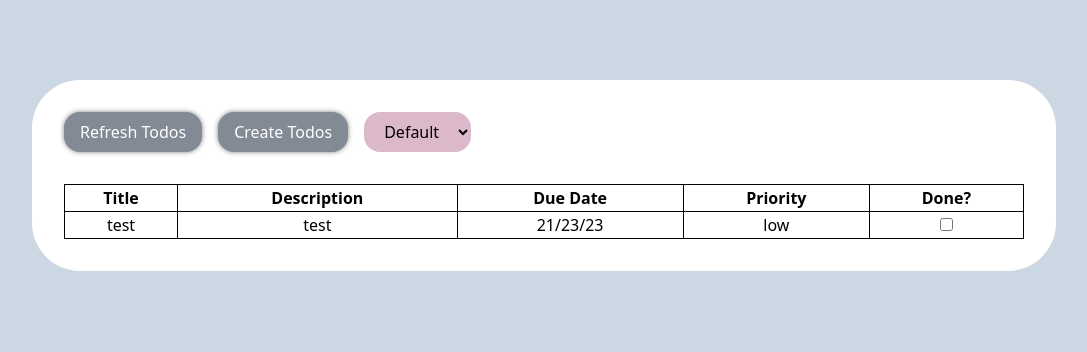
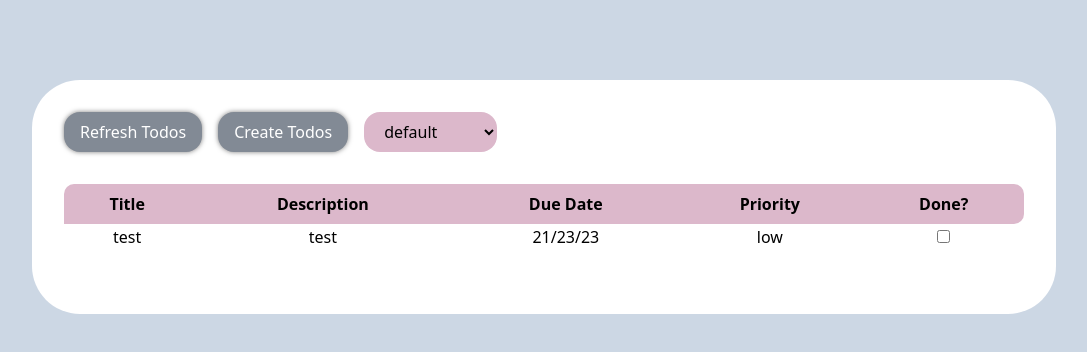
Before and after one commit to ComradeStijn/TOP-to-do-list, a website built with webpack: page src/index.html in a window 1280 px wide. Shown: the whole page, without its empty margins (96-1183 px from the left). Built offline with nearby package versions, Linux system fonts and the light colour scheme.

Commit message:
add project switching functionality

```diff
--- a/src/css/index.css
+++ b/src/css/index.css
@@ -82,14 +82,35 @@ form {
 table {
     border-collapse: collapse;
     width: 100%;
+    margin-bottom: 2rem;
 
     td, th {
-        border: 1px solid black;
         text-align: center;
+    }
+    th {
+        background-color: var(--fifth);
+        padding: 0.5rem;
+    }
+    th:nth-child(1) {
+        border-top-left-radius: 10px;
+    }
+    th:last-child {
+        border-top-right-radius: 10px;
+    }
+    tr:last-child td:nth-child(1) {
+        border-bottom-left-radius: 10px;
+    }
+    tr:last-child th:last-child {
+        border-bottom-right-radius: 10px;
+    }
+    tbody tr:nth-child(2n) {
+        background-color: var(--third);
     }
 }
 
-
+#table-container {
+    overflow-x: auto;
+}
 
 
 
--- a/src/index.html
+++ b/src/index.html
@@ -12,7 +12,7 @@
         <button id="refresh-todos">Refresh Todos</button>
         <button id="create-todos">Create Todos</button>
         <select name="view-form" id="view-form">
-          <option value="default">Default</option>
+
         </select>
       </nav>
 
@@ -42,7 +42,7 @@
       </form>
     </header>
 
-    <main>
+    <main id="table-container">
       <table>
         <thead>
           <tr>
--- a/src/index.js
+++ b/src/index.js
@@ -5,7 +5,8 @@ import { Project, Todo } from './js/todos';
 document.addEventListener('DOMContentLoaded', () => {
 	const projectList = {};
 	projectList['default'] = new Project('default');
-
+	projectList['alternative'] = new Project('alternative');
+	renderProjects(projectList);
 
 	document.querySelector('#create-todos').addEventListener('click', (e) => toggleForm(e));
 	document.querySelector('#form').addEventListener('submit', (e) => {
@@ -13,6 +14,9 @@ document.addEventListener('DOMContentLoaded', () => {
 		refreshForms(e, projectList)
 	});
 	document.querySelector('#refresh-todos').addEventListener('click', (e) => refreshForms(e, projectList));
+	document.querySelector('#view-form').addEventListener('change', (e) => {
+		refreshForms(e, projectList);
+	})
 })
 
 
@@ -20,6 +24,17 @@ function toggleForm(e) {
 	document.querySelector('#form').classList.toggle('hidden');
 }
 
+function renderProjects(projectList) {
+	// <option value="default">Default</option>
+	const selectEle = document.querySelector('#view-form');
+
+	for (const index in projectList) {
+		const optionEle = document.createElement('option');
+		optionEle.setAttribute('value', index);
+		optionEle.textContent = index;
+		selectEle.append(optionEle);
+	}
+}
 
 function formSubmit(e, projectList) {
 	e.preventDefault();
```
Also changed, not shown: dist/bundle.js, dist/index.html.
